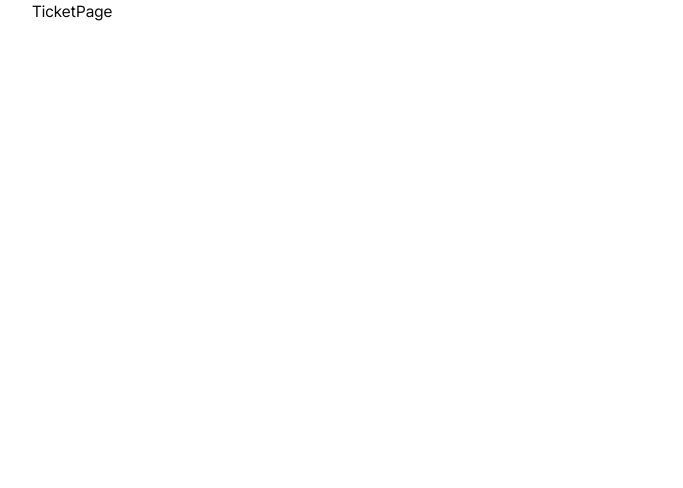
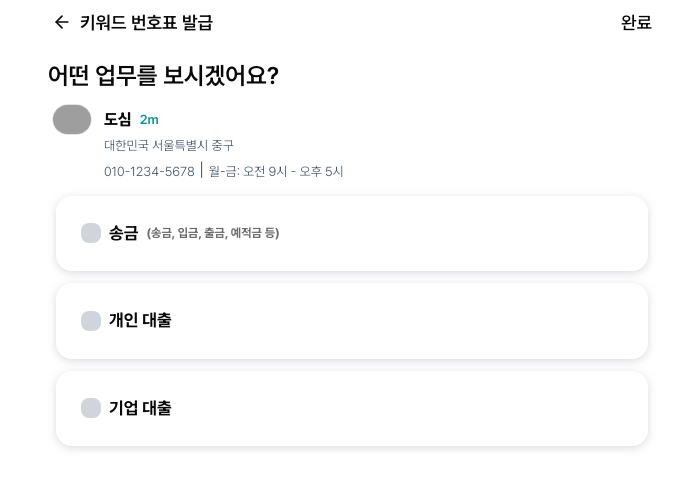
Before and after one commit to KeywordHanaro/KeywordHanaro_FE, a Next.js app: page /ticket in a window 1280 px wide. Shown: the top 488 px of the page, without its empty margins (288-971 px from the left). Built offline with nearby package versions, Linux system fonts and the light colour scheme; grey boxes are pictures that could not be loaded.

Commit message:
[fix] Ticket Page fix

```diff
--- a/app/(routes)/ticket/detail/page.tsx
+++ b/app/(routes)/ticket/detail/page.tsx
@@ -1,10 +1,11 @@
 import Header from '@/components/atoms/Header';
 import QnA from '@/components/molecules/QnA';
-import Receipt from '@/components/molecules/Ticket';
+import Ticket from '@/components/molecules/Ticket';
+
 
 /** Need Fetching to get waitingQueue, people, etc */
 
-export default function ticketDetailPage() {
+export default function TicketDetailPage() {
   const Bank = '성수역';
   return (
     <div className='flex flex-col h-screen'>
@@ -12,7 +13,7 @@ export default function ticketDetailPage() {
       <div className='p-4 h-full flex flex-col'>
         <h1 className='text-[24px] font-semibold leading-8'>{`${Bank}점`} </h1>
         <div className='h-fit'>
-          <Receipt now={new Date()} waitingQueue={18} todo='예금' people={12} />
+          <Ticket now={new Date()} waitingQueue={18} people={12} />
         </div>
         <div className='flex-grow'>
           <QnA />
--- a/app/(routes)/ticket/page.tsx
+++ b/app/(routes)/ticket/page.tsx
@@ -1,3 +1,23 @@
+import Header from '@/components/atoms/Header';
+import BankInfoItem from '@/components/molecules/BankInfoItem';
+import TicketCategory from '@/components/molecules/TicketCategory';
+import { branchList } from '@/data/bank';
+
 export default function TicketPage() {
-  return <div>TicketPage</div>;
+
+  return (
+    <>
+      <div className='flex flex-col'>
+        <Header text='키워드 번호표 발급' />
+
+        <div className='flex flex-col p-4'>
+          <h1 className='text-[24px] font-semibold leading-8 mb-2'>
+            어떤 업무를 보시겠어요?{' '}
+          </h1>
+          <BankInfoItem data={branchList[0]} />
+          <TicketCategory/>
+        </div>
+      </div>
+    </>
+  );
 }
--- a/components/molecules/Ticket.tsx
+++ b/components/molecules/Ticket.tsx
@@ -2,6 +2,7 @@
 
 import clsx from 'clsx';
 import { FaAngleDown, FaAngleUp } from 'react-icons/fa';
+import { useSearchParams } from 'next/navigation';
 import { useEffect, useState } from 'react';
 import ColorChip from '../atoms/ColorChips';
 import { Toggle } from '../ui/toggle';
@@ -9,15 +10,15 @@ import { Toggle } from '../ui/toggle';
 type TicketProps = {
   now: Date;
   waitingQueue: number;
-  people:number
-  todo: string;
+  people: number;
 };
 
-export default function Ticket({ now, people, todo, waitingQueue }: TicketProps) {
-
+export default function Ticket({ now, people, waitingQueue }: TicketProps) {
   const [more, setMore] = useState<boolean>(true);
   const [position, setPosition] = useState<boolean>(false);
   const [print, setPrint] = useState<boolean>(false);
+  const searchParams = useSearchParams();
+  const task = searchParams.get('task');
 
   const handleMore = () => {
     setMore(!more);
@@ -38,7 +39,7 @@ export default function Ticket({ now, people, todo, waitingQueue }: TicketProps)
       minute: '2-digit',
       second: '2-digit',
     });
-  }
+  };
 
   useEffect(() => {
     setTimeout(() => {
@@ -73,10 +74,8 @@ export default function Ticket({ now, people, todo, waitingQueue }: TicketProps)
             )}
           >
             <div className='flex flex-row justify-between items-center h-[23px]'>
-              <ColorChip color='blue'>{todo}</ColorChip>
-              <p className='text-[13px]'>
-                {formatTime(now)}
-              </p>
+              <ColorChip color='blue'>{task}</ColorChip>
+              <p className='text-[13px]'>{formatTime(now)}</p>
             </div>
             <div className='flex flex-row justify-between h-[77px] pb-2.5'>
               <small className='mt-4'>대기번호</small>
--- /dev/null
+++ b/components/molecules/TicketCategory.tsx
@@ -0,0 +1,35 @@
+'use client';
+
+import { useRouter } from 'next/navigation';
+import { Card } from '../atoms/Card';
+
+const categories = [
+  { name: '송금', description:'(송금, 입금, 출금, 예적금 등)',  path: '/ticket/detail?task=송금' },
+  { name: '개인 대출', path: '/ticket/detail?task=개인 대출' },
+  { name: '기업 대출', path: '/ticket/detail?task=기업 대출' }
+];
+
+export default function TicketCategory() {
+  const router = useRouter();
+
+  const handleCategory = (path: string) => router.push(path);
+
+  return (
+    <div className='flex flex-col gap-3 p-[8px]'>
+      {categories.map((category) => (
+        <Card
+          key={category.name}
+          onClick={() => handleCategory(category.path)}
+          padding='p-[25px]'
+          className='hover:bg-hanaPrimary hover:text-white'
+        >
+          <div className='flex flex-row gap-[8px] items-center'>
+            <div className='w-5 h-5 rounded-lg bg-gray-300'></div>
+            <h1 className='font-bold text-[17px]'>{category.name}</h1>
+						<small className='text-[12px] font-bold text-descriptionGray'>{category.description}</small>
+          </div>
+        </Card>
+      ))}
+    </div>
+  );
+}
--- a/tailwind.config.ts
+++ b/tailwind.config.ts
@@ -23,6 +23,7 @@ const config: Config = {
         ToggleBgWhite: '#EAECEF',
         subGray: '#828282',
         lightGray: '#AEB5BC',
+        descriptionGray: '#6B6B6B',
 
         background: 'hsl(var(--background))',
         foreground: 'hsl(var(--foreground))',
```
